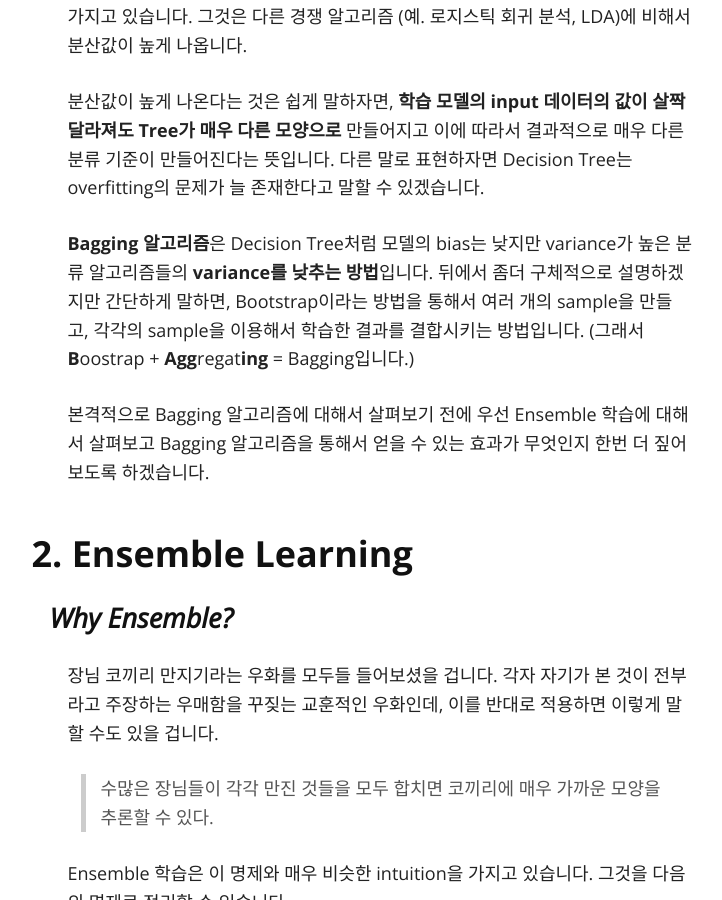
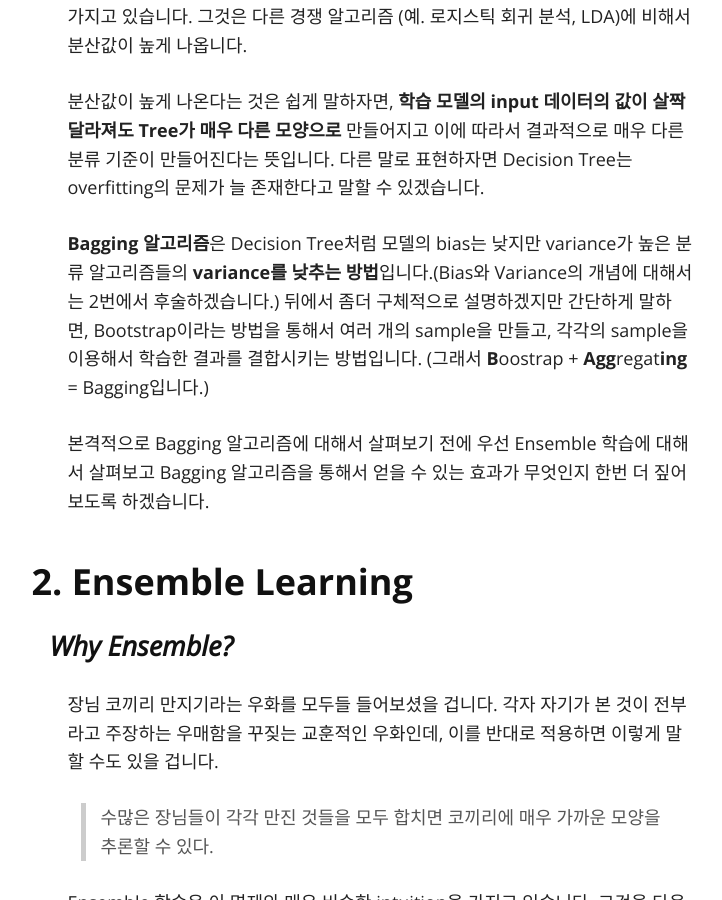
Before and after one commit to seokchaeyoon/seokchaeyoon.github.io, a Jekyll site: the page built from index.md, in a window 1280 px wide and 900 px high, scrolled down 985 px. Shown: the whole window, without its empty margins (260-982 px from the left). Built offline with Jekyll 4.4.1, drawn with Linux system fonts in a browser that asks for light colours; nearby versions of some CDN libraries; formulas are drawn with MathJax 3.

Commit message:
Update index.md

```diff
--- a/index.md
+++ b/index.md
@@ -21,7 +21,7 @@ use_math: true
 
 분산값이 높게 나온다는 것은 쉽게 말하자면, **학습 모델의 input 데이터의 값이 살짝 달라져도 Tree가 매우 다른 모양으로** 만들어지고 이에 따라서 결과적으로 매우 다른 분류 기준이 만들어진다는 뜻입니다. 다른 말로 표현하자면 Decision Tree는 overfitting의 문제가 늘 존재한다고 말할 수 있겠습니다.
 
-**Bagging 알고리즘**은 Decision Tree처럼 모델의 bias는 낮지만 variance가 높은 분류 알고리즘들의 **variance를 낮추는 방법**입니다. 뒤에서 좀더 구체적으로 설명하겠지만 간단하게 말하면, Bootstrap이라는 방법을 통해서 여러 개의 sample을 만들고, 각각의 sample을 이용해서 학습한 결과를 결합시키는 방법입니다. (그래서 **B**oostrap + **Agg**regat**ing** = Bagging입니다.)
+**Bagging 알고리즘**은 Decision Tree처럼 모델의 bias는 낮지만 variance가 높은 분류 알고리즘들의 **variance를 낮추는 방법**입니다.(Bias와 Variance의 개념에 대해서는 2번에서 후술하겠습니다.) 뒤에서 좀더 구체적으로 설명하겠지만 간단하게 말하면, Bootstrap이라는 방법을 통해서 여러 개의 sample을 만들고, 각각의 sample을 이용해서 학습한 결과를 결합시키는 방법입니다. (그래서 **B**oostrap + **Agg**regat**ing** = Bagging입니다.)
 
 본격적으로 Bagging 알고리즘에 대해서 살펴보기 전에 우선 Ensemble 학습에 대해서 살펴보고 Bagging 알고리즘을 통해서 얻을 수 있는 효과가 무엇인지 한번 더 짚어보도록 하겠습니다.
 
```
